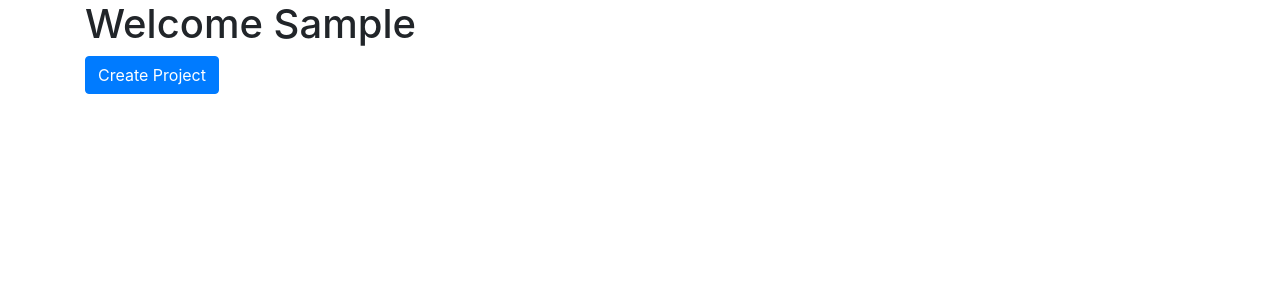
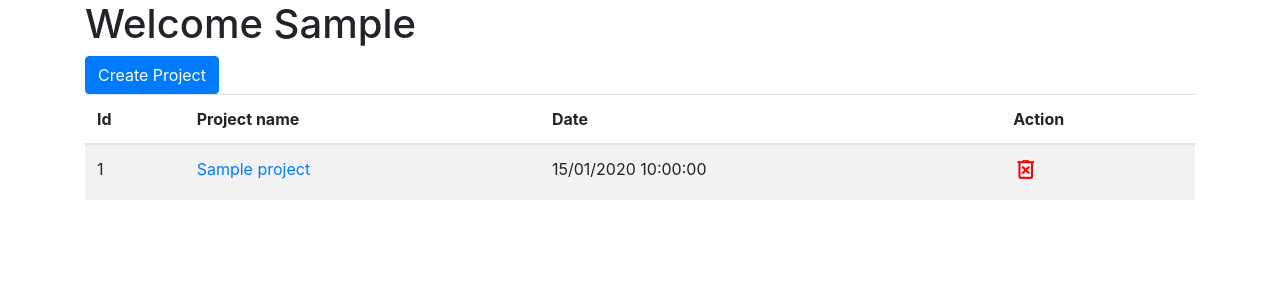
Before and after one commit to KubaOfca/WBC-app, a Flask app: page / in a window 1280 px wide. Shown: the part 56-356 px from the top of the page. Run offline with Flask 3, Linux system fonts and the light colour scheme; a user stored in the database is signed in; tables that the repository leaves empty hold one stand-in row (values such as "Sample post"); some libraries are stand-ins or nearby versions.

Commit message:
add home page update

```diff
--- a/website/auth.py
+++ b/website/auth.py
@@ -79,7 +79,7 @@ def mfa_setup():
             qrcode_img.save(buffered)
             qrcode_imgb64 = b64encode(buffered.getvalue()).decode("utf-8")
             return render_template("mfa_template.html", qr_image=qrcode_imgb64)
-    return redirect(url_for("auth.html"))
+    return redirect(url_for("auth.sign_up"))
 
 
 @auth.route("/verify_mfa", methods=["GET", "POST"])
--- a/website/models.py
+++ b/website/models.py
@@ -1,5 +1,4 @@
 from flask_login import UserMixin
-from sqlalchemy.sql import func
 
 from . import db
 
@@ -16,7 +15,7 @@ class Project(db.Model):
     id = db.Column(db.Integer, primary_key=True)
     user_id = db.Column(db.Integer, db.ForeignKey('user.id'))
     name = db.Column(db.String(100))
-    data = db.Column(db.DateTime(timezone=True), default=func.now)
+    date = db.Column(db.DateTime(timezone=True))
 
 
 class Image(db.Model):
--- a/website/templates/base.html
+++ b/website/templates/base.html
@@ -14,6 +14,9 @@
             href="https://stackpath.bootstrapcdn.com/font-awesome/4.7.0/css/font-awesome.min.css"
             crossorigin="anonymous"
     />
+    <link href="https://fonts.googleapis.com/icon?family=Material+Icons" rel="stylesheet">
+    <link rel="stylesheet"
+          href="https://fonts.googleapis.com/css2?family=Material+Symbols+Outlined:opsz,wght,FILL,GRAD@24,400,0,0"/>
 
     <title>{% block title %}Template title{% endblock %}</title>
 </head>
@@ -67,11 +70,6 @@ messages %} {% for category, message in messages %} {% if category ==
         integrity="sha384-ApNbgh9B+Y1QKtv3Rn7W3mgPxhU9K/ScQsAP7hUibX39j7fakFPskvXusvfa0b4Q"
         crossorigin="anonymous"
 ></script>
-<script
-        src="https://maxcdn.bootstrapcdn.com/bootstrap/4.0.0/js/bootstrap.min.js"
-        integrity="sha384-JZR6Spejh4U02d8jOt6vLEHfe/JQGiRRSQQxSfFWpi1MquVdAyjUar5+76PVCmYl"
-        crossorigin="anonymous"
-></script>
 
 </body>
 
--- a/website/templates/home.html
+++ b/website/templates/home.html
@@ -8,7 +8,6 @@
     <button type="button" class="btn btn-primary">Create Project</button>
 </a>
 
-<form method="POST">
 <div class="modal fade" id="create_project" tabindex="-1" role="dialog" aria-labelledby="editModalLabel"
      aria-hidden="true">
     <div class="modal-dialog">
@@ -16,21 +15,70 @@
             <div class="modal-header">
                 <h4 class="modal-title" id="editModalLabel">Create new project</h4>
             </div>
+            <form method="POST">
                 <div class="modal-body">
-                    <form role="form">
                     <div class="form-group">
-                            <label for="recipient-name" class="control-label">Project name:</label>
-                            <input type="text" class="form-control" id="recipient-name">
+                        <label for="project-name">Project name:</label>
+                        <input type="text" class="form-control" id="project-name" name="project-name"
+                               placeholder="Enter project name">
                     </div>
-                    </form>
                 </div>
                 <div class="modal-footer">
                     <button type="button" class="btn btn-default" data-dismiss="modal">Close</button>
                     <button type="submit" id="btnUpdate" class="btn btn-primary">Create</button>
                 </div>
+            </form>
         </div>
     </div>
 </div>
-</form>
+
+<table id="data" class="table table-striped">
+    <thead>
+    <tr>
+        <th>Id</th>
+        <th>Project name</th>
+        <th>Date</th>
+        <th>Action</th>
+    </tr>
+    </thead>
+    <tbody>
+    {% for project in projects %}
+    <tr>
+        <td>{{ project.id }}</td>
+        <td>
+            <a href="{{ url_for('views.project_page', project_id=project.id) }}">
+                {{ project.name }}
+            </a>
+        </td>
+        <td>{{ project.date.strftime('%d/%m/%Y %H:%M:%S') }}</td>
+        <td>
+            <a href="{{ url_for('views.delete_project', project_id=project.id) }}"
+               onclick="return confirm('Are you sure?');"
+               title="Delete project">
+                <i class="material-symbols-outlined" style="font-size:25px; color: red">delete_forever</i>
+            </a>
+        </td>
+    </tr>
+    {% endfor %}
+    </tbody>
+</table>
+
+
+<!--<div class="modal fade" id="confirm_delete" tabindex="-1" role="dialog" aria-labelledby="confirm_delete"-->
+<!--     aria-hidden="true">-->
+<!--    <div class="modal-dialog">-->
+<!--        <div class="modal-content">-->
+<!--            <div class="modal-header">-->
+<!--                <h4 id="confirm_delete_title">Are you sure ?</h4>-->
+<!--            </div>-->
+<!--            <form method="POST">-->
+<!--                <div class="modal-footer">-->
+<!--                    <button type="button" class="btn btn-default" data-dismiss="modal">Close</button>-->
+<!--                    <button type="submit" id="delete" class="btn btn-danger">Delete</button>-->
+<!--                </div>-->
+<!--            </form>-->
+<!--        </div>-->
+<!--    </div>-->
+<!--</div>-->
 
 {% endblock%}
--- a/website/templates/mfa_template.html
+++ b/website/templates/mfa_template.html
@@ -1,5 +1,5 @@
 {% extends "base.html" %}
-
+{% block title %}Setup-mfa{% endblock%}
 {% block content %}
 
 <div class="row">
--- a/website/templates/verify-mfa.html
+++ b/website/templates/verify-mfa.html
@@ -1,5 +1,5 @@
 {% extends "base.html" %}
-{% block title %}Login{% endblock%}
+{% block title %}Verify-mfa{% endblock%}
 {% block content %}
 
 <form method="POST">
--- a/website/views.py
+++ b/website/views.py
@@ -1,11 +1,43 @@
-from flask import Blueprint, render_template
+from datetime import datetime
+
+from flask import Blueprint, render_template, request, flash, redirect, url_for
 from flask_login import login_required, current_user
+
+from . import db
+from .models import Project
 
 views = Blueprint('views', __name__)
 
 
-@views.route('/')
+@views.route('/', methods=["GET", "POST"])
 @login_required
 def home():
     user_name = current_user.first_name
-    return render_template("home.html", user_name=user_name)
+    active_projects = Project.query.filter_by(user_id=current_user.id)
+    if request.method == "POST":
+        project_name = request.form.get("project-name")
+        new_project = Project(
+            user_id=current_user.id,
+            name=project_name,
+            date=datetime.now()
+        )
+        db.session.add(new_project)
+        db.session.commit()
+        flash("Project created!", category="success")
+        return redirect(url_for("views.home"))  # redirect to close POST when refresh
+    return render_template("home.html", user_name=user_name, projects=active_projects)
+
+
+@views.route("/delete_project/<int:project_id>")
+def delete_project(project_id):
+    project_to_delete = Project.query.filter_by(id=project_id, user_id=current_user.id).first()
+    if project_to_delete:
+        db.session.delete(project_to_delete)
+        db.session.commit()
+        flash("Project successfully deleted", category="success")
+    return redirect(url_for("views.home"))
+
+
+@views.route("/project_page/<int:project_id>")
+def project_page(project_id):
+    return render_template("project.html")
```
Also changed, not shown: website/templates/project.html (added, +45 -0 lines). Lines whose indentation alone changed are shown as unchanged.
